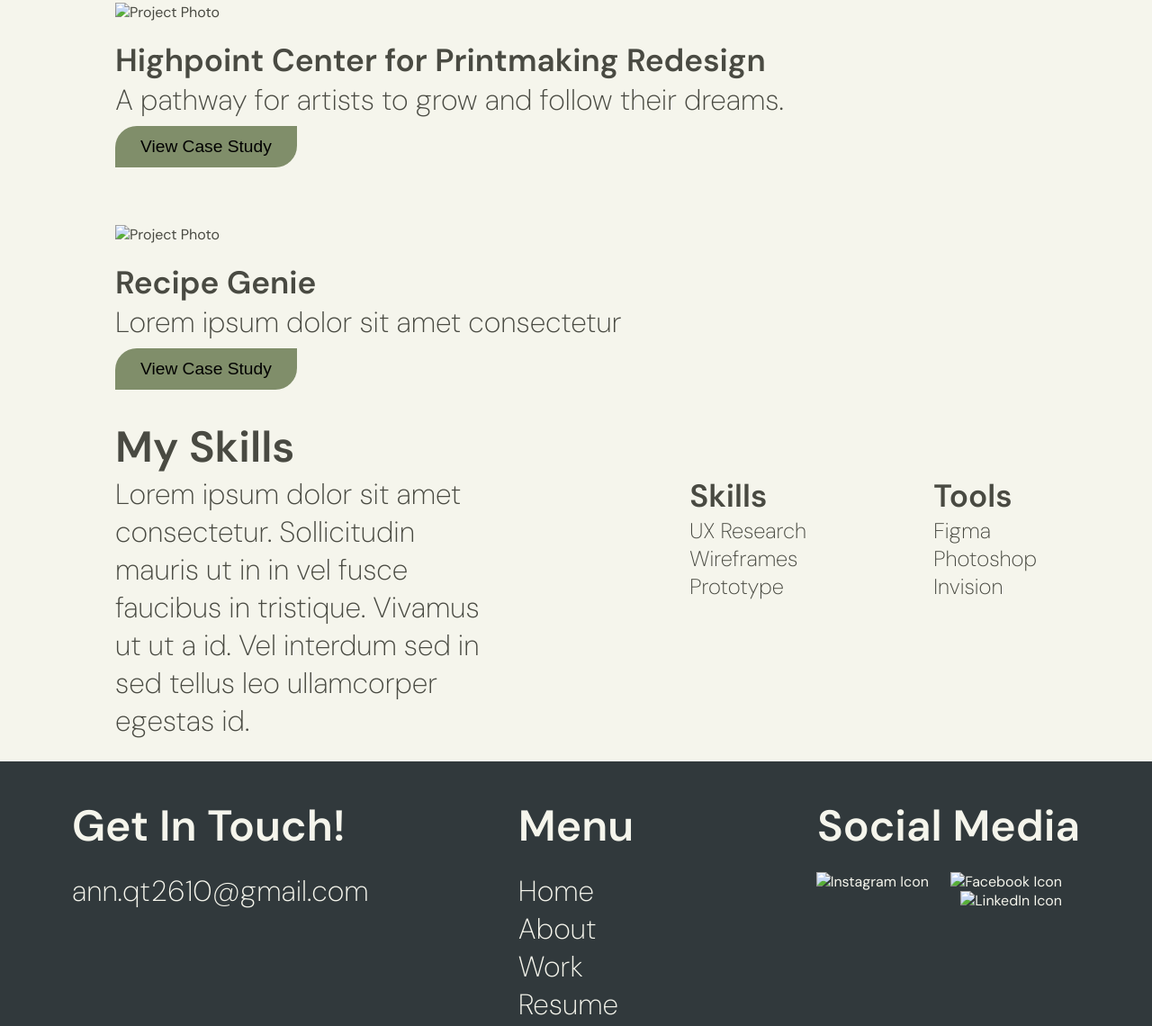
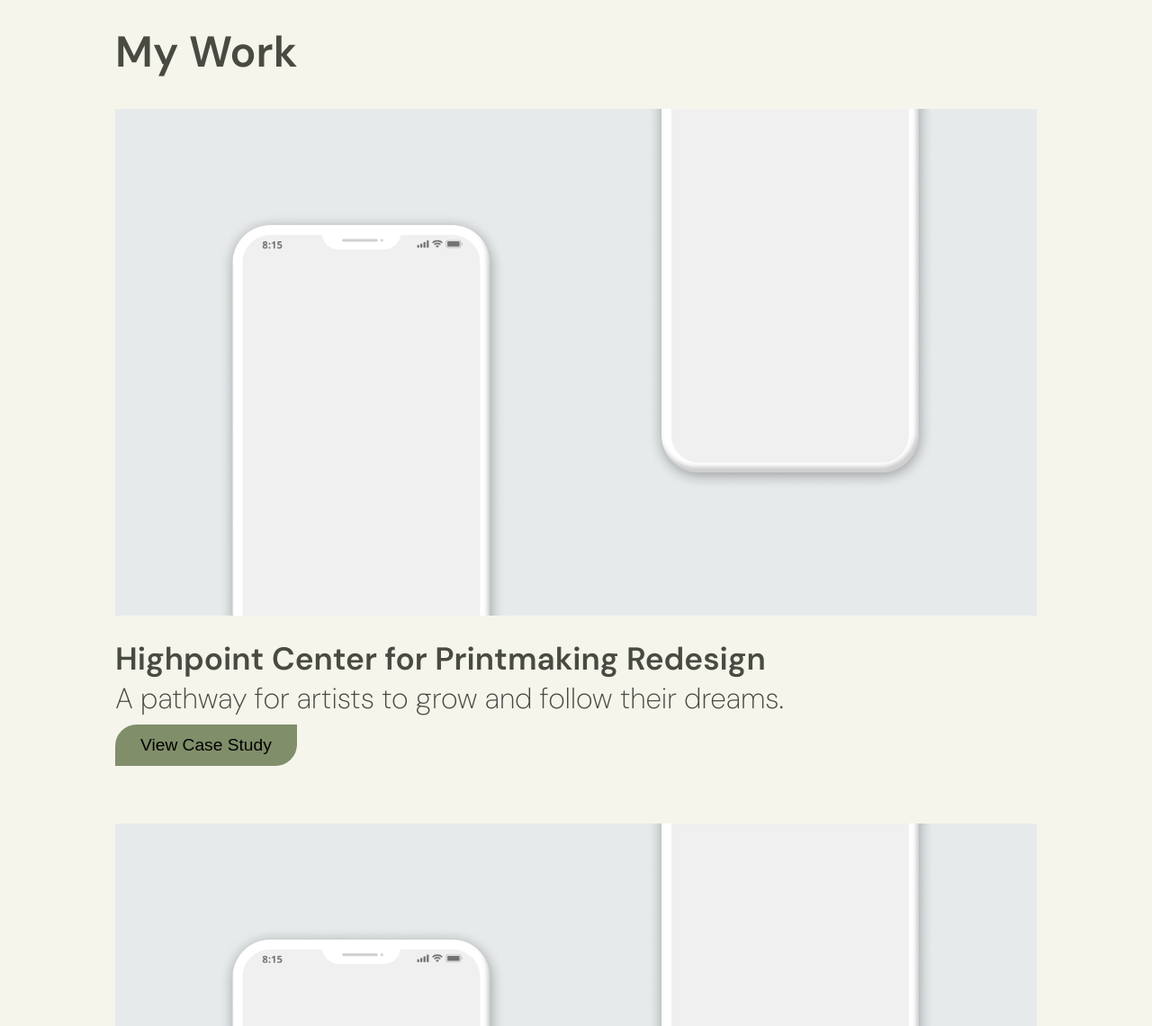
Before and after one commit to ann-2610/Portfolio, a plain HTML site: page index.html in a window 1280 px wide. Shown: the part 696-1836 px from the top of the page at 90% size. Drawn offline with Linux system fonts and the light colour scheme.

Commit message:
Relinked Images

```diff
--- a/index.html
+++ b/index.html
@@ -13,7 +13,7 @@
     <!-- NAV BAR -->
     <nav>
         <div class="logo">
-            <a href="#home"><img width="100px" height="auto" src="Logo.png"></a>
+            <a href="#home"><img width="100px" height="auto" src="Image/Logo.png"></a>
         </div>
         <ul class="navContainer">
             <li class="navItem"><a href="#About">About</a></li>
@@ -31,7 +31,7 @@
                 <button class="resumeButton">Resume</button>
             </div>
             <div class="heroImageContainer">
-                <img class="heroImage" src="Hero Image.png"/>
+                <img class="heroImage" src="Image/Hero Image.png"/>
             </div>
         </section>
         <!-- MY WORK -->
@@ -39,7 +39,7 @@
             <h2>My Work</h2>
             <div class="project">
                 <div class="projectPhotoContainner">
-                    <img class="projectPhoto" src="Project Photos.png" alt="Project Photo"/>
+                    <img class="projectPhoto" src="Image/Project Photos.png" alt="Project Photo"/>
                 </div>
                 <div class="projectDescription">
                 <h3>Highpoint Center for Printmaking Redesign</h3>
@@ -49,7 +49,7 @@
             </div>
             <div class="project">
                 <div class="projectPhotoContainner">
-                    <img class="projectPhoto" src="Project Photos.png" alt="Project Photo"/>
+                    <img class="projectPhoto" src="Image/Project Photos.png" alt="Project Photo"/>
                 </div>
                 <div class="projectDescription">
                 <h3>Recipe Genie</h3>
@@ -105,9 +105,9 @@
         </div>
         <div class="socialMedia">
             <h2>Social Media</h2>
-            <img class="socialIcon" src="Instagram Icon.png" alt="Instagram Icon"/>
-            <img class="socialIcon" src="Facebook Icon.png" alt="Facebook Icon"/>
-            <img class="socialIcon" src="LinkedIn Icon.png" alt="LinkedIn Icon"/>
+            <img class="socialIcon" src="Image/Instagram Icon.png" alt="Instagram Icon"/>
+            <img class="socialIcon" src="Image/Facebook Icon.png" alt="Facebook Icon"/>
+            <img class="socialIcon" src="Image/LinkedIn Icon.png" alt="LinkedIn Icon"/>
         </div>
     </footer>
 </body>
```
